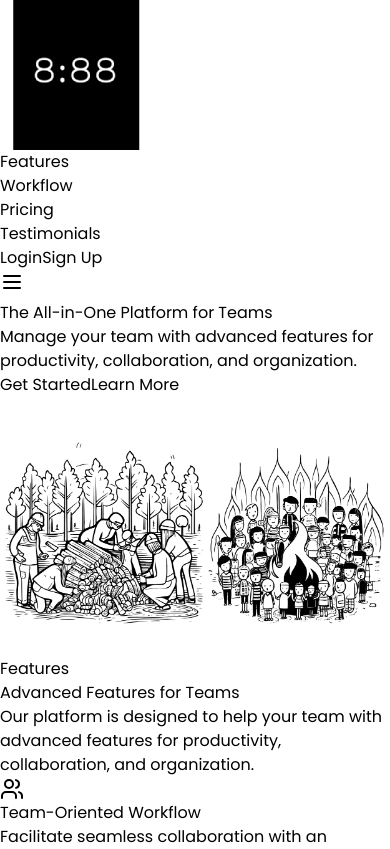
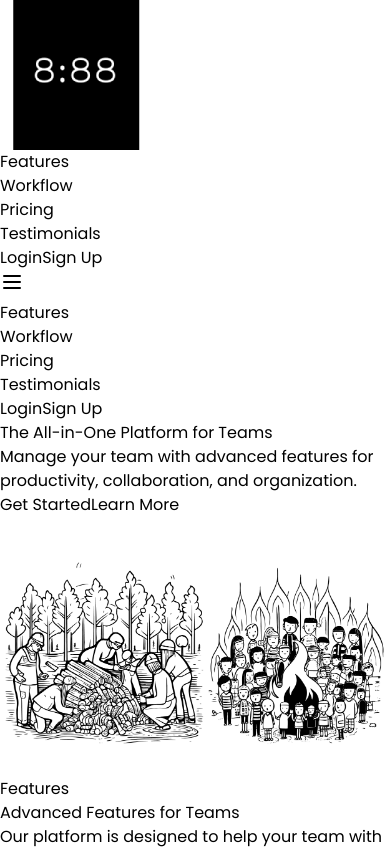
Before and after one commit to mevanmanilka83/8-8-8-team-COLLAB, a React (Vite) app: page / in a window 390 px wide. Shown: the top 849 px of the page. Built offline with nearby package versions, Linux system fonts and the light colour scheme.

Commit message:
add overview image; update README with project details and features; enhance Testimonials component styling; refactor Footer layout for improved responsiveness

```diff
--- a/src/App.jsx
+++ b/src/App.jsx
@@ -8,8 +8,9 @@ import Footer from "./components/Footer";
 
 const App = () => {
   return (
-    <>
+    <div className="relative min-h-screen">
       <Navbar />
+      <div className="relative z-0">
         <div className="max-w-7xl mx-auto pt-20 px-6">
           <HeroSection />
           <FeatureSection />
@@ -18,7 +19,8 @@ const App = () => {
           <Testimonals />
           <Footer />
         </div>
-    </>
+      </div>
+    </div>
   );
 };
 
--- a/src/components/Footer.jsx
+++ b/src/components/Footer.jsx
@@ -3,7 +3,8 @@ import { resourcesLinks, platformLinks, communityLinks } from "../data";
 const Footer = () => {
   return (
     <footer className="mt-20 border-t py-10 border-neutral-700">
-      <div className="grid grid-cols-2 lg:grid-cols-3 gap-8">
+      <div className="container mx-auto px-4">
+        <div className="grid grid-cols-1 sm:grid-cols-2 lg:grid-cols-3 gap-8">
           <div>
             <h3 className="text-md font-semibold mb-4">Resources</h3>
             <nav>
@@ -22,6 +23,7 @@ const Footer = () => {
               </ul>
             </nav>
           </div>
+
           <div>
             <h3 className="text-md font-semibold mb-4">Platform</h3>
             <nav>
@@ -40,6 +42,7 @@ const Footer = () => {
               </ul>
             </nav>
           </div>
+
           <div>
             <h3 className="text-md font-semibold mb-4">Community</h3>
             <nav>
@@ -59,6 +62,7 @@ const Footer = () => {
             </nav>
           </div>
         </div>
+      </div>
     </footer>
   );
 };
--- a/src/components/Navbar.jsx
+++ b/src/components/Navbar.jsx
@@ -5,15 +5,24 @@ import { useState } from "react";
 
 const Navbar = () => {
   const [isOpen, setIsOpen] = useState(false);
+
   const toggleMenu = () => {
     setIsOpen(!isOpen);
     document.body.style.overflow = !isOpen ? "hidden" : "unset";
   };
 
   return (
-    <nav className="sticky top-0 z-[100] py-3 backdrop-blur-lg border-b border-neutral-700/80">
-      <div className="container px-4 mx-auto relative lg:text-sm">
-        <div className="flex justify-between items-center">
+    <>
+      {isOpen && (
+        <div
+          className="fixed inset-0 bg-black/40 backdrop-blur-sm z-[49]"
+          onClick={toggleMenu}
+        />
+      )}
+
+      <nav className="fixed top-0 left-0 right-0 z-[50] bg-white border-b border-neutral-700/80">
+        <div className="container px-4 mx-auto">
+          <div className="flex justify-between items-center h-16">
             <div className="flex items-center flex-shrink-0">
               <img
                 src={logo}
@@ -52,22 +61,24 @@ const Navbar = () => {
 
             <button
               onClick={toggleMenu}
-            className="lg:hidden z-[110] relative"
+              className="lg:hidden relative z-50"
               aria-label="Toggle menu"
             >
-            {isOpen ? <X className="w-6 h-6" /> : <Menu className="w-6 h-6" />}
+              {isOpen ? (
+                <X className="w-6 h-6" />
+              ) : (
+                <Menu className="w-6 h-6" />
+              )}
             </button>
           </div>
 
-        {isOpen && (
-          <>
           <div
-              className="fixed inset-0 bg-black/20 backdrop-blur-sm z-[101]"
-              onClick={toggleMenu}
-            />
-            <div className="fixed inset-y-0 right-0 w-[280px] bg-white shadow-xl z-[102] p-6 transform transition-transform duration-300 ease-in-out">
-              <div className="flex flex-col h-full">
-                <ul className="mt-16 space-y-4">
+            className={`lg:hidden fixed inset-0 top-16 z-[51] bg-white transition-transform duration-300 ${
+              isOpen ? "translate-x-0" : "translate-x-full"
+            }`}
+          >
+            <div className="h-[calc(100vh-4rem)] overflow-y-auto p-6">
+              <ul className="space-y-4">
                 {navItems.map((item, index) => (
                   <li key={index}>
                     <a
@@ -80,7 +91,7 @@ const Navbar = () => {
                   </li>
                 ))}
               </ul>
-                <div className="mt-auto space-y-4">
+              <div className="mt-8 space-y-4">
                 <a
                   href="#"
                   className="block w-full py-2.5 px-4 rounded-lg border border-gray-200 text-center hover:border-gray-300 transition-colors"
@@ -96,10 +107,9 @@ const Navbar = () => {
               </div>
             </div>
           </div>
-          </>
-        )}
         </div>
       </nav>
+    </>
   );
 };
 
--- a/src/components/Testimonals.jsx
+++ b/src/components/Testimonals.jsx
@@ -37,7 +37,7 @@ const Testimonials = () => {
                     <p className="text-gray-900 font-semibold">
                       {testimonial.name}
                     </p>
-                    <p className="text-gray-500">{testimonial.role}</p>
+                    <p className="text-gray-500 italic">{testimonial.role}</p>
                   </div>
                 </div>
               </div>
```
Also changed, not shown: 2 other files (tests, documents, lock files or other folders). Lines whose indentation alone changed are shown as unchanged.
